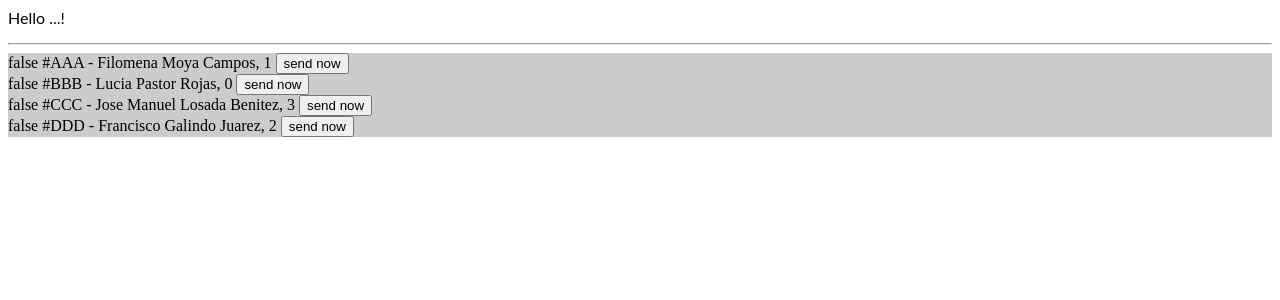
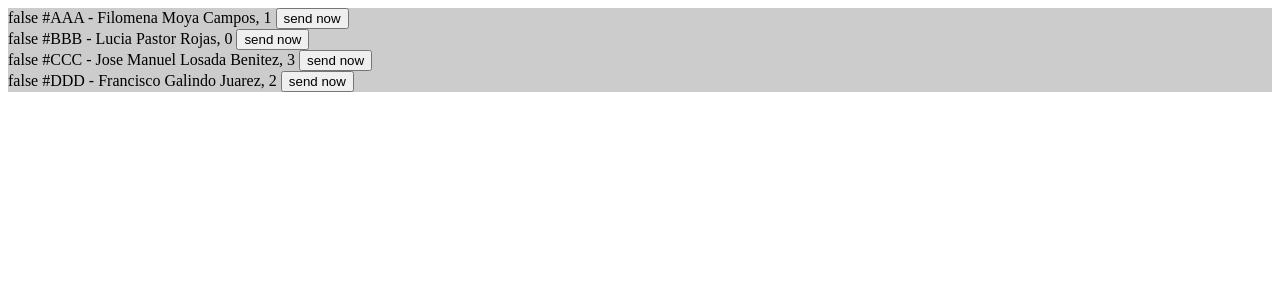
Before and after one commit to sauldesigner/angular-repeater, an Angular app: page / in a window 1280 px wide. Shown: the top 300 px of the page. Built offline with nearby package versions, Linux system fonts and the light colour scheme.

Commit message:
remove hello component

```diff
--- a/src/components/app/app.component.html
+++ b/src/components/app/app.component.html
@@ -1,7 +1,3 @@
-<hello name="...">
-</hello>
-
-<hr />
 
 <block-repeater id="employeeRepeater"
                 [data]="employees"
--- a/src/components/app/app.module.ts
+++ b/src/components/app/app.module.ts
@@ -3,12 +3,11 @@ import { BrowserModule } from '@angular/platform-browser';
 import { FormsModule } from '@angular/forms';
 
 import { AppComponent } from './app.component';
-import { HelloComponent } from '../hello/hello.component';
 import {RepeaterComponent } from '../repeater/repeater.component';
 
 @NgModule({
   imports:      [ BrowserModule, FormsModule ],
-  declarations: [ AppComponent, HelloComponent, RepeaterComponent ],
+  declarations: [ AppComponent, RepeaterComponent ],
   bootstrap:    [ AppComponent ]
 })
 export class AppModule { }
--- a/src/components/hello/hello.component.ts
+++ /dev/null
@@ -1,10 +0,0 @@
-import { Component, Input } from '@angular/core';
-
-@Component({
-  selector: 'hello',
-  template: `<p>Hello {{name}}!</p>`,
-  styles: [`p { font-family: Lato; }`]
-})
-export class HelloComponent  {
-  @Input() name: string;
-}
```
